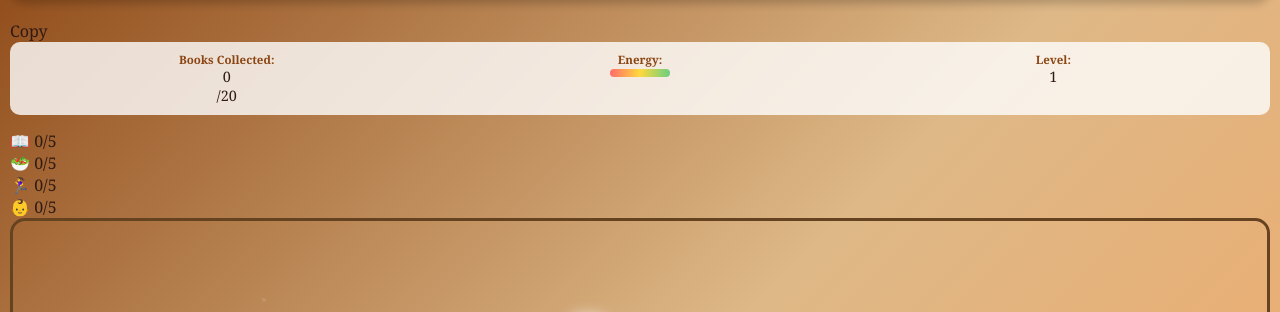
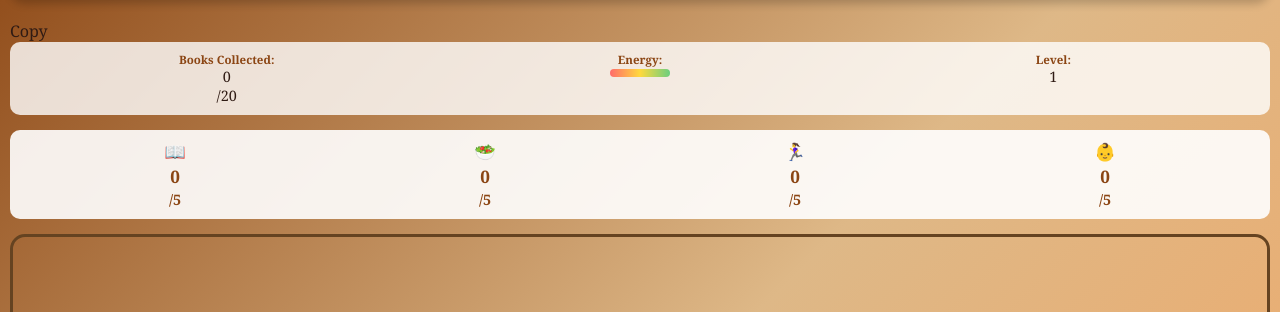
Before and after one commit to derekcar3/birthday-library-game, a plain HTML site: page index.html in a window 1280 px wide. Shown: the part 105-417 px from the top of the page. Drawn offline with Linux system fonts and the light colour scheme.

Commit message:
Update style.css

```diff
--- a/style.css
+++ b/style.css
@@ -2,12 +2,23 @@
     margin: 0;
     padding: 0;
     box-sizing: border-box;
+    -webkit-tap-highlight-color: transparent;
+    -webkit-touch-callout: none;
+    -webkit-user-select: none;
+    -khtml-user-select: none;
+    -moz-user-select: none;
+    -ms-user-select: none;
+    user-select: none;
+}
+html {
+touch-action: manipulation;
 }
 body {
 font-family: 'Georgia', serif;
 background: linear-gradient(135deg, #8B4513, #DEB887, #F4A460);
 min-height: 100vh;
 color: #2F1B14;
+touch-action: manipulation;
 }
 #gameContainer {
 max-width: 100%;
@@ -65,6 +76,30 @@ width: 100%;
 height: 100%;
 background: linear-gradient(90deg, #ff6b6b, #ffd93d, #6bcf7f);
 transition: width 0.3s ease;
+}
+.collection-progress {
+display: flex;
+justify-content: space-around;
+background: rgba(255, 255, 255, 0.9);
+padding: 10px;
+border-radius: 10px;
+margin-bottom: 15px;
+font-size: 0.9em;
+}
+.collection-item {
+display: flex;
+flex-direction: column;
+align-items: center;
+font-weight: bold;
+color: #8B4513;
+}
+.collection-item span {
+font-size: 1.2em;
+margin-bottom: 2px;
+}
+.collection-item.completed {
+color: #6bcf7f;
+text-shadow: 0 0 5px rgba(107, 207, 127, 0.5);
 }
 .game-area {
 position: relative;
@@ -146,6 +181,7 @@ font-weight: bold;
 cursor: pointer;
 transition: all 0.2s ease;
 box-shadow: 0 4px 8px rgba(0,0,0,0.2);
+touch-action: manipulation;
 }
 .control-btn {
 transform: translateY(2px);
@@ -190,6 +226,7 @@ border-radius: 8px;
 background: #f0f0f0;
 cursor: pointer;
 transition: all 0.2s ease;
+touch-action: manipulation;
 }
 .challenge-option {
 background: #e0e0e0;
@@ -212,6 +249,7 @@ background: #8B4513;
 color: white;
 cursor: pointer;
 transition: all 0.2s ease;
+touch-action: manipulation;
 }
 .play-again-btn {
 background: #654321;
```
